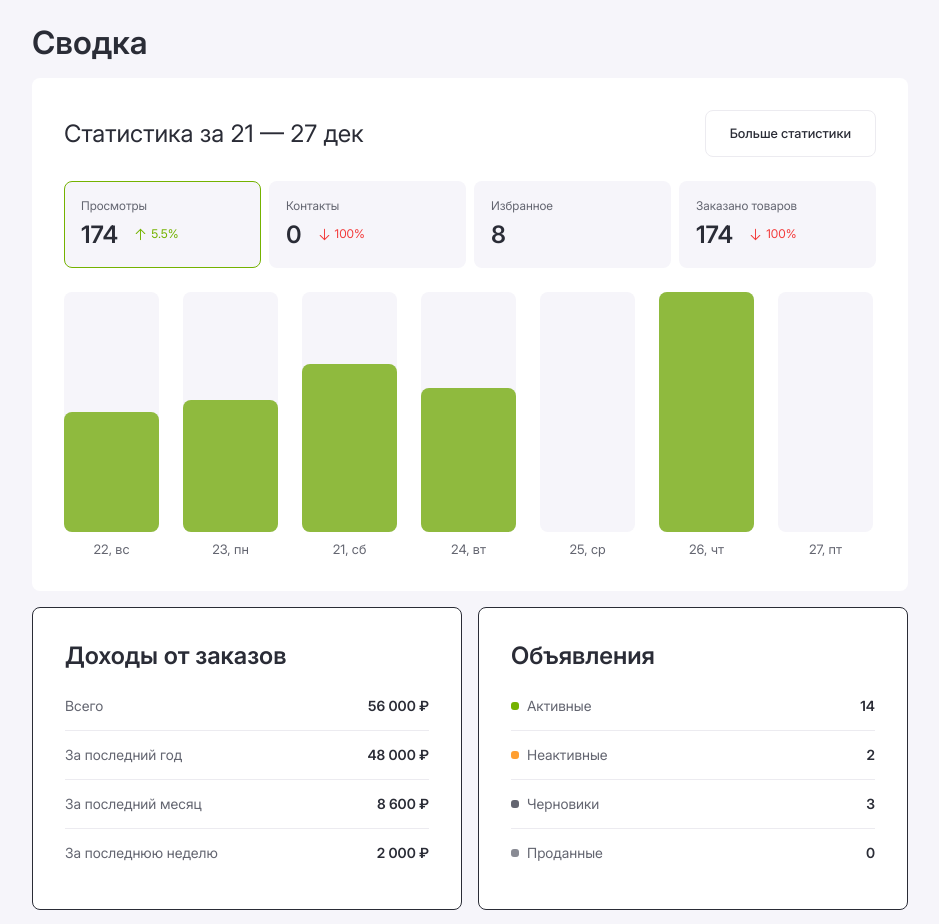
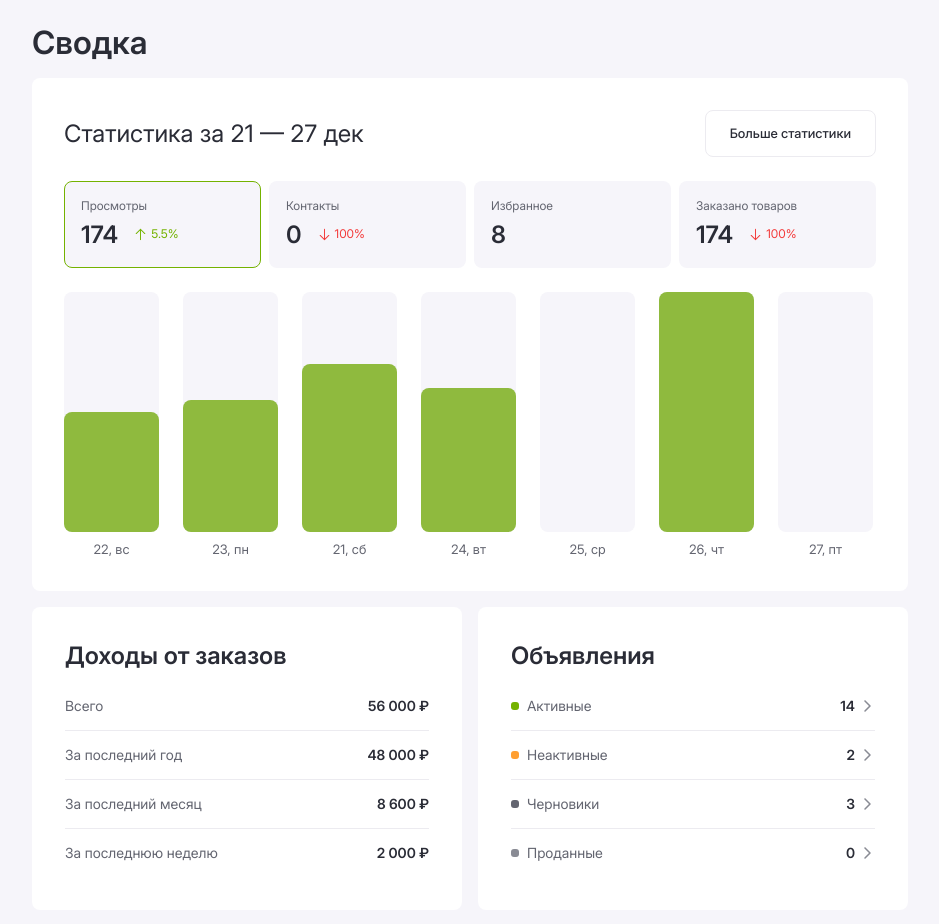
Before and after one commit to stpkkk/revoluterra-test, a React (Vite) app: page / in a window 1280 px wide. Shown: the top 924 px of the page, without its empty margins (0-939 px from the left). Built offline with nearby package versions, Linux system fonts and the light colour scheme.

Commit message:
feat: fetch mockData for revenues and advertisements

```diff
--- a/src/App.tsx
+++ b/src/App.tsx
@@ -1,33 +1,28 @@
 import Advertisements from './components/Advertisements';
 import PromotionActivity from './components/PromotionActivity';
 import Revenues from './components/Revenues';
-import ServiceLevel from './components/Servicelevel';
+import ServiceLevel from './components/ServiceLevel';
+import Spinner from './components/Spinner';
 import { Statistics } from './components/Statistics';
-import { Advertisement } from './types/advertisement';
-import { Revenue } from './types/revenue';
+import useFetchData from './hooks/useFetchData';
 
 function App() {
-  const revenues: Revenue[] = [
-    { id: 0, title: 'Всего', value: 56000 },
-    { id: 1, title: 'За последний год', value: 48000 },
-    { id: 2, title: 'За последний месяц', value: 8600 },
-    { id: 3, title: 'За последнюю неделю', value: 2000 },
-  ];
+  const { data, loading, error } = useFetchData();
 
-  const advertisements: Advertisement[] = [
-    { id: 0, color: '#74B200', title: 'Активные', value: 14 },
-    { id: 1, color: '#FF9F31', title: 'Неактивные', value: 2 },
-    { id: 2, color: '#636570', title: 'Черновики', value: 3 },
-    { id: 3, color: '#898B94', title: 'Проданные', value: 0 },
-  ];
+  if (loading) {
+    return <Spinner />;
+  }
 
+  if (error) {
+    return <div>Ошибка: {error}</div>;
+  }
   return (
     <div className="my-8 flex w-full max-w-[876px] flex-col">
       <h1 className="text-[32px] font-semibold">Сводка</h1>
       <Statistics />
       <div className="grid grid-cols-2 gap-4 mt-4">
-        <Revenues revenues={revenues} />
-        <Advertisements advertisements={advertisements} />
+        <Revenues revenues={data?.revenues || []} />
+        <Advertisements advertisements={data?.advertisements || []} />
         <ServiceLevel />
         <PromotionActivity />
       </div>
--- a/src/components/Advertisements.tsx
+++ b/src/components/Advertisements.tsx
@@ -1,5 +1,6 @@
 import { Advertisement } from '../types/advertisement';
 import CardList from './CardList';
+import careRight from '../assets/icons/CaretRight.svg';
 
 interface AdvertisementsProps {
   advertisements: Advertisement[];
@@ -22,6 +23,13 @@ export default function Advertisements({
           )}
           <span className="text-secondary">{advertisement.title}</span>
           <span className="ml-auto font-semibold">{advertisement.value}</span>
+          <img
+            src={careRight}
+            className="ml-1"
+            alt="Раскрыть"
+            width={16}
+            height={16}
+          />
         </>
       )}
     />
--- a/src/components/Card.tsx
+++ b/src/components/Card.tsx
@@ -6,6 +6,7 @@ type CardProps = {
   title: string;
   isTooltip?: boolean;
   tooltipText?: string;
+  border?: string;
 };
 
 export default function Card({
@@ -13,9 +14,13 @@ export default function Card({
   title,
   isTooltip,
   tooltipText,
+  border = 'transparent',
 }: CardProps) {
   return (
-    <article className="hover:border-red border-transparen hover:border relative p-8 bg-white border rounded-lg">
+    <article
+      className={`relative rounded-lg bg-white p-8`}
+      style={{ border: `1px solid ${border}` }}
+    >
       {isTooltip && tooltipText && <Tooltip text={tooltipText} />}
 
       <h2 className="text-2xl font-semibold">{title}</h2>
--- a/src/components/PromotionActivity.tsx
+++ b/src/components/PromotionActivity.tsx
@@ -14,6 +14,7 @@ export default function PromotionActivity() {
       title="Активность продвижения"
       isTooltip={true}
       tooltipText="Lorem ipsum dolor sit, amet consectetur adipisicing elit. Tenetur, corrupti?"
+      border="#f33939"
     >
       <div className="mt-6 flex min-w-[55px] place-items-baseline gap-2">
         <span className="text-2xl font-bold">{level}</span>
--- /dev/null
+++ b/src/components/Spinner.tsx
@@ -0,0 +1,5 @@
+export default function Spinner() {
+  return (
+    <div className="border-t-green animate-spin w-10 h-10 mx-auto mt-64 border-4 border-gray-300 rounded-full"></div>
+  );
+}
--- /dev/null
+++ b/src/hooks/useFetchData.ts
@@ -0,0 +1,54 @@
+import { useEffect, useState } from 'react';
+import { Revenue } from '../types/revenue';
+import { Advertisement } from '../types/advertisement';
+
+type MockData = {
+  revenues: Revenue[];
+  advertisements: Advertisement[];
+};
+
+const mockData: MockData = {
+  revenues: [
+    { id: 0, title: 'Всего', value: 56000 },
+    { id: 1, title: 'За последний год', value: 48000 },
+    { id: 2, title: 'За последний месяц', value: 8600 },
+    { id: 3, title: 'За последнюю неделю', value: 2000 },
+  ],
+  advertisements: [
+    { id: 0, color: '#74B200', title: 'Активные', value: 14 },
+    { id: 1, color: '#FF9F31', title: 'Неактивные', value: 2 },
+    { id: 2, color: '#636570', title: 'Черновики', value: 3 },
+    { id: 3, color: '#898B94', title: 'Проданные', value: 0 },
+  ],
+};
+
+const useFetchData = () => {
+  const [data, setData] = useState<MockData | null>(null);
+  const [loading, setLoading] = useState(true);
+  const [error, setError] = useState<string | null>(null);
+
+  useEffect(() => {
+    async function fetchData() {
+      try {
+        const response = await new Promise<MockData>((resolve, reject) => {
+          setTimeout(() => {
+            resolve(mockData);
+            reject(new Error('Ошибка загрузки данных'));
+          }, 1000);
+        });
+
+        setData(response);
+        setLoading(false);
+      } catch (err) {
+        setError((err as Error).message);
+        setLoading(false);
+      }
+    }
+
+    fetchData();
+  }, []);
+
+  return { data, loading, error };
+};
+
+export default useFetchData;
```
Also changed, not shown: src/assets/icons/CaretRight.svg (added).
